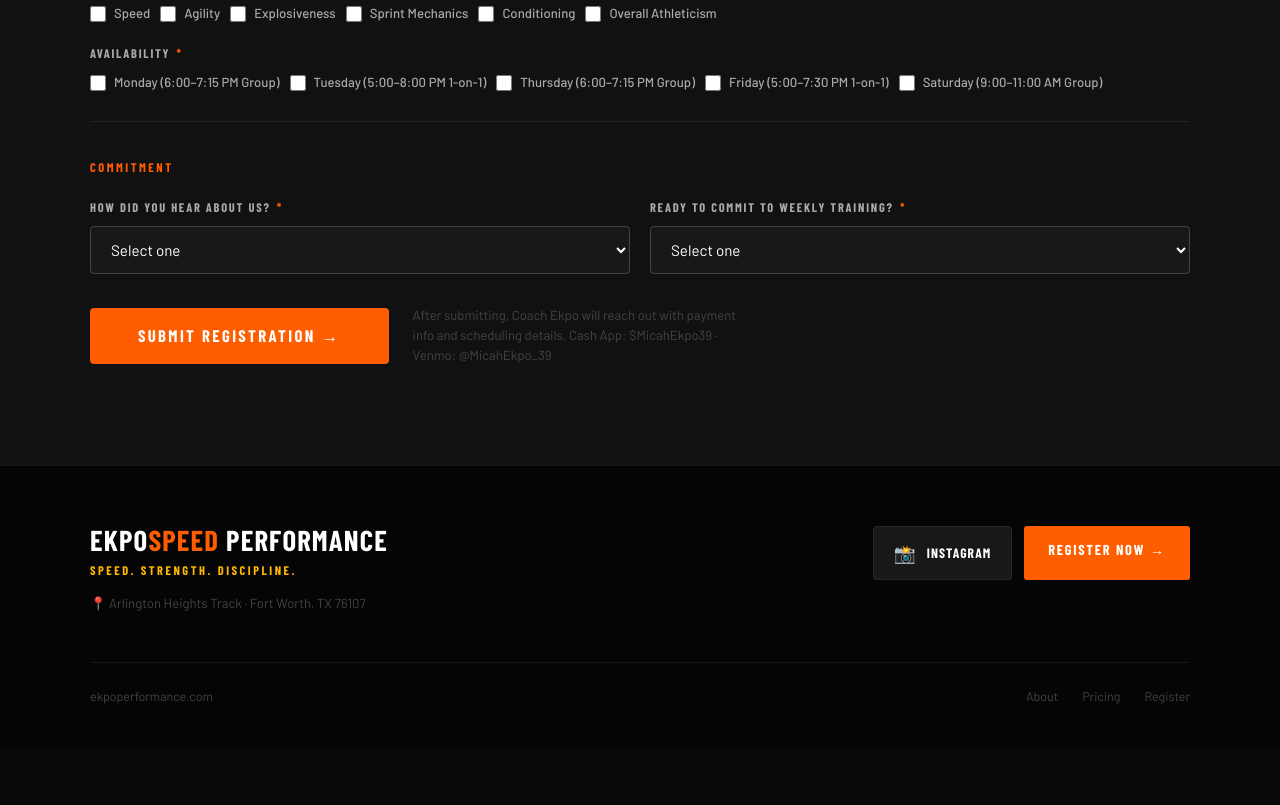
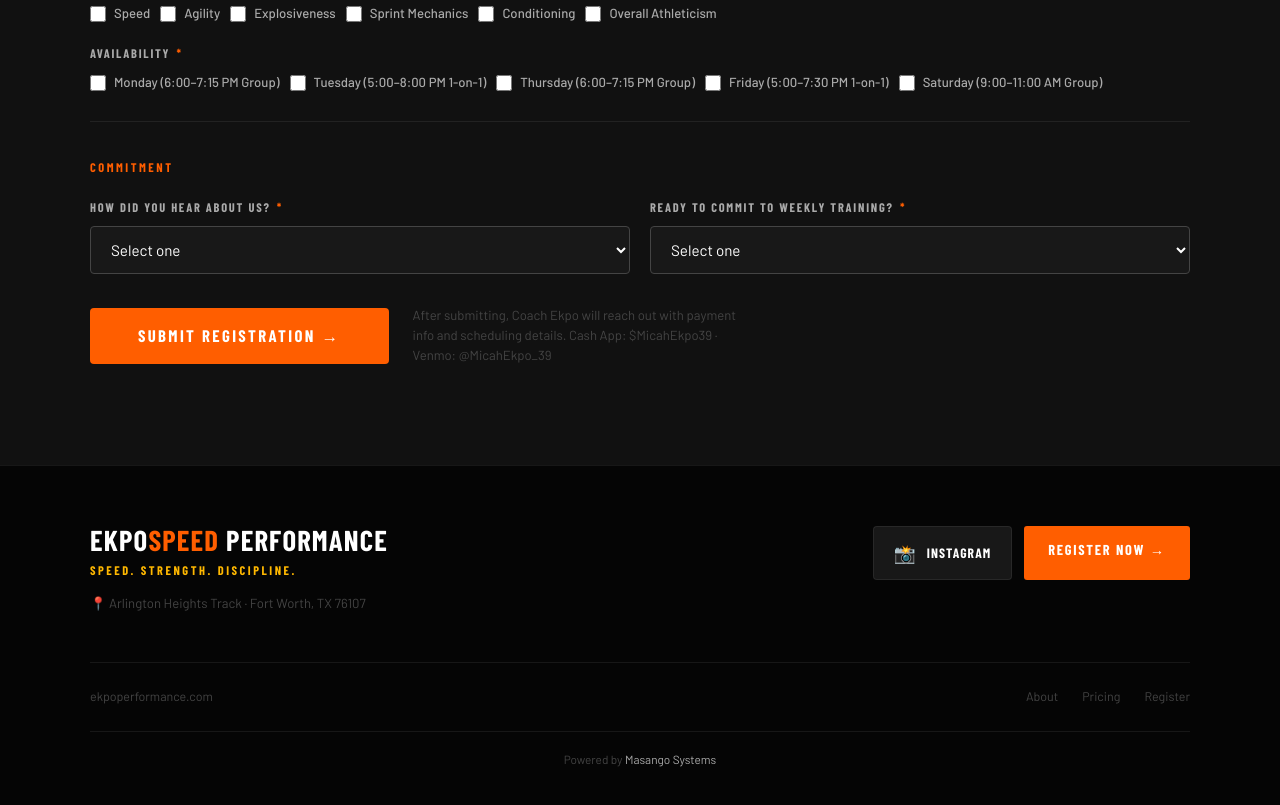
Before and after one commit to K-powPanda/EkpoSpeed, a website: page index.html in a window 1280 px wide. Shown: the part 7491-8296 px from the top of the page. Before the commit the page ends 8238 px from the top, so only its background shows below. Drawn offline with nearby package versions, Linux system fonts and the light colour scheme; a web font is replaced by a local one.

Commit message:
Add Masango Systems footer credit

```diff
--- a/index.html
+++ b/index.html
@@ -1049,6 +1049,20 @@
       transition: color 0.2s;
     }
     .footer-links a:hover { color: var(--grey); }
+    .footer-powered {
+      border-top: 1px solid var(--border);
+      margin-top: 24px;
+      padding-top: 18px;
+      text-align: center;
+      font-size: 0.74rem;
+      color: var(--grey-dark);
+    }
+    .footer-powered a {
+      color: var(--grey);
+      text-decoration: none;
+      transition: color 0.2s;
+    }
+    .footer-powered a:hover { color: var(--orange); }
 
     /* ── SCROLL REVEAL ── */
     .reveal {
@@ -1605,6 +1619,9 @@
           <a href="#pricing">Pricing</a>
           <a href="#register">Register</a>
         </div>
+      </div>
+      <div class="footer-powered">
+        Powered by <a href="https://www.instagram.com/masangosystems" target="_blank" rel="noopener noreferrer">Masango Systems</a>
       </div>
     </div>
   </footer>
```
